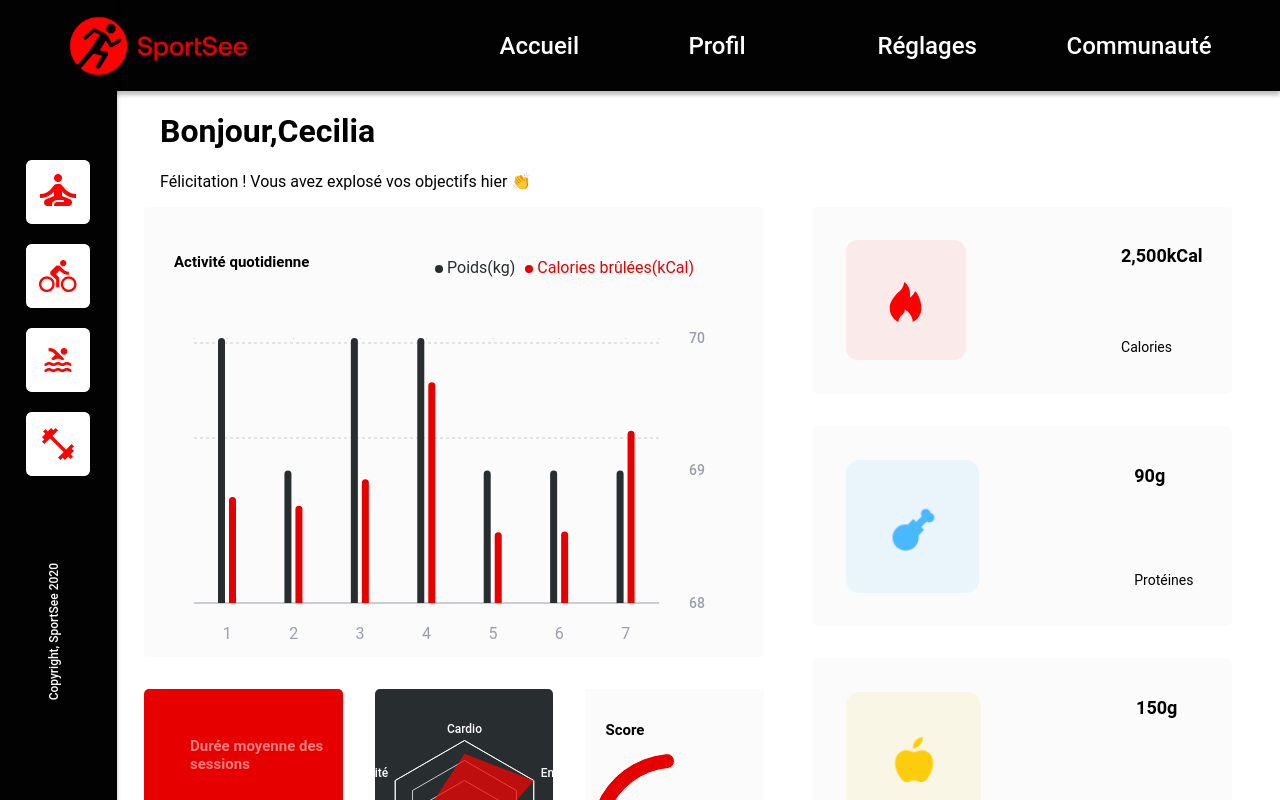
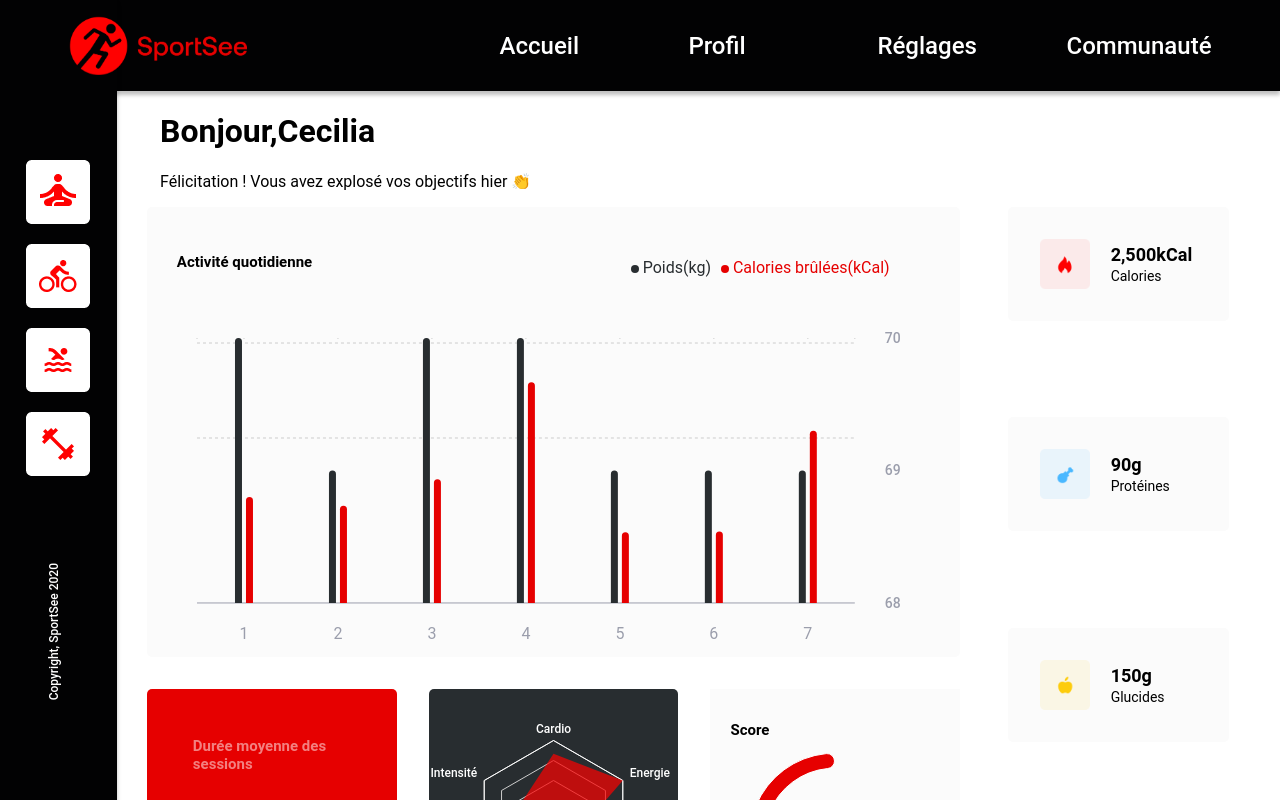
Before and after one commit to fvnny-code/SportSee, a React (Create React App) app in the folder front-end/: page / in a window 1280 px wide. Shown: the top 800 px of the page. Built offline with nearby package versions, Linux system fonts and the light colour scheme.

Commit message:
adding CSS to Nutrition cards so as to match the Figma

```diff
--- a/front-end/src/components/NutritionCard.jsx
+++ b/front-end/src/components/NutritionCard.jsx
@@ -11,39 +11,41 @@ export function NutritionCard() {
   const { calorieCount, carbohydrateCount, proteinCount, lipidCount } =
     context.userInfos.keyData;
 
-
   const nutritions = [
     {
       icon: caloriesIcon,
       // Intl = object for internationalization format (Nbers, dates, currencies etc.)
-      value: new Intl.NumberFormat("en-EN", {style: "decimal",maximumFractionDigits: 0}).format(calorieCount),
+      value: new Intl.NumberFormat("en-EN", {
+        style: "decimal",
+        maximumFractionDigits: 0,
+      }).format(calorieCount),
       unit: "kCal",
-      unitName: "Calories"
+      unitName: "Calories",
     },
     {
-      icon:proteinIcon,
+      icon: proteinIcon,
       value: proteinCount,
       unit: "g",
-      unitName: "Protéines"
+      unitName: "Protéines",
     },
     {
-      icon:carbohydrateIcon,
+      icon: carbohydrateIcon,
       value: carbohydrateCount,
       unit: "g",
-      unitName: "Gluciides"
+      unitName: "Glucides",
     },
     {
-      icon:fatIcon,
+      icon: fatIcon,
       value: lipidCount,
       unit: "g",
-      unitName: "Lipides"
-    }
+      unitName: "Lipides",
+    },
   ];
 
   if (!context.hasLoaded) {
     return <></>;
   }
-  console.log(context.userInfos.keyData);
+  // console.log(context.userInfos.keyData);
 
   return (
     <>
--- a/front-end/src/index.css
+++ b/front-end/src/index.css
@@ -225,20 +225,22 @@ article {
 .NutritionCardWrapper {
   display: flex;
   flex-direction: column;
-  gap: 2rem;
+  justify-content: space-between;
 }
 
 .nutritionCard {
   background-color: #fbfbfb;
   border-radius: 5px;
-  padding: 8%;
+  padding: 2rem;
   display: flex;
   width: 100%;
 }
-/* .nutritionCardIcon{
-  width: 5px;
+.nutritionCardIcon{
+  width: 50px;
   height: 50px;
-} */
+  margin-right: 1rem;
+}
+
 .nutritionCardText {
   display: flex;
   flex-direction: column;
```
